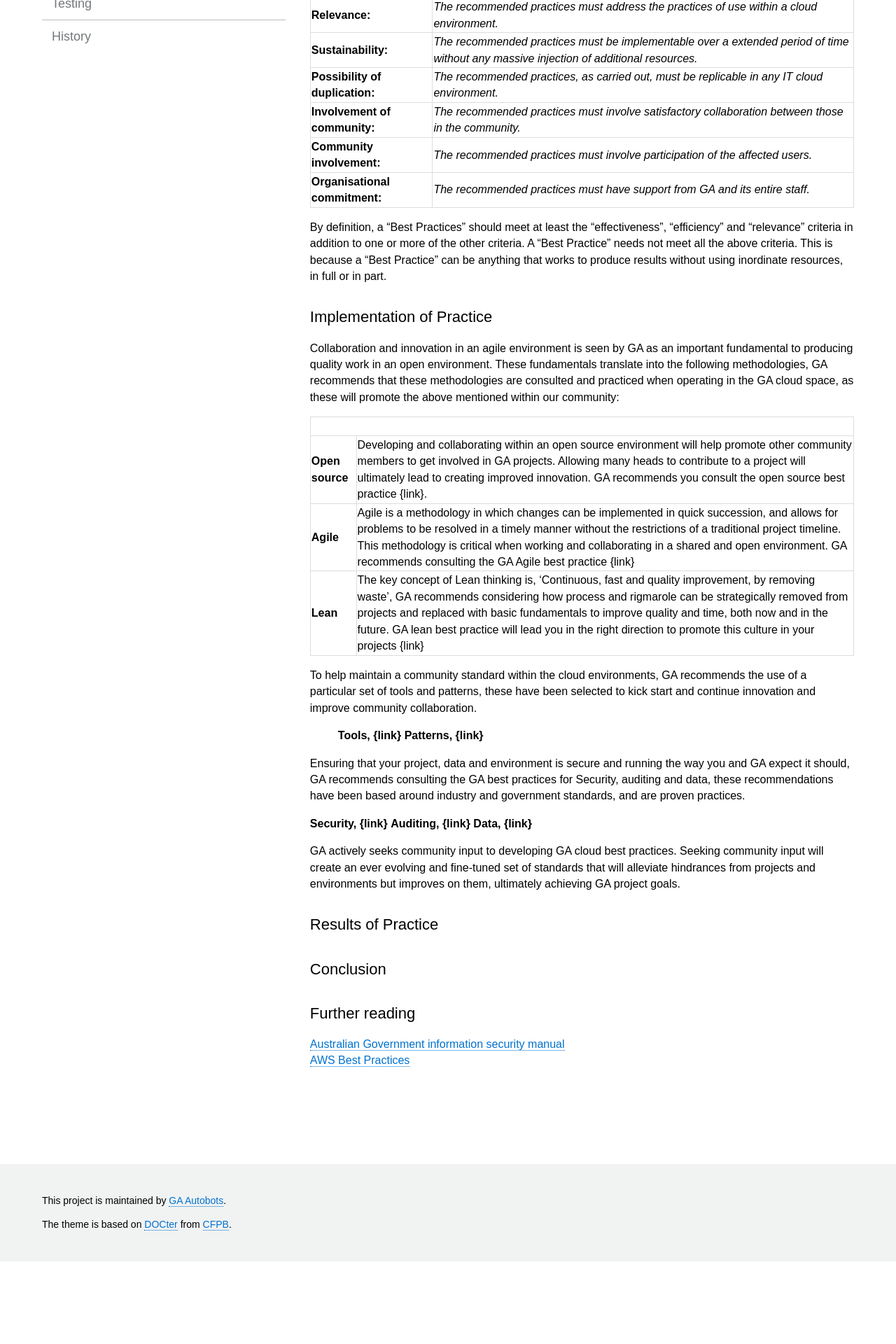
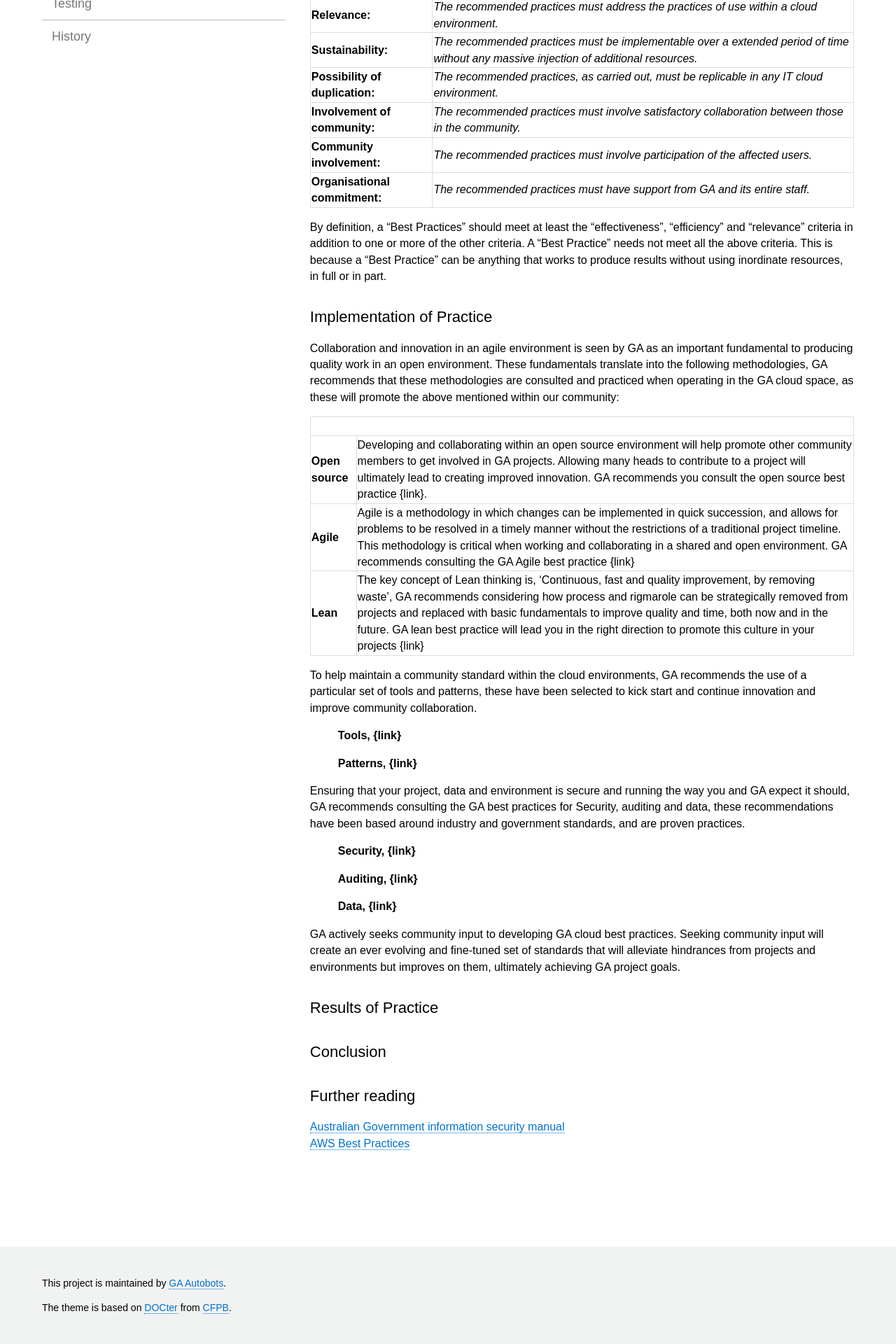
Before and after one commit to GeoscienceAustralia/cloud, a Jekyll site: the page built from docs/_pages/best_practices_index.md, in a window 1280 px wide. Shown: the part 681-2601 px from the top of the page at 70% size. Built offline with Jekyll 4.4.1, drawn with Linux system fonts in a browser that asks for light colours; before the commit the page ends 2483 px from its top, so only the background shows below that.

```diff
--- a/docs/_pages/best_practices_index.md
+++ b/docs/_pages/best_practices_index.md
@@ -36,14 +36,17 @@ Collaboration and innovation in an agile environment is seen by GA as an importa
 To help maintain a community standard within the cloud environments, GA recommends the use of a particular set of tools and patterns, these have been selected to kick start and continue innovation and improve community collaboration.
 
 > **Tools, {link}**
+
 > **Patterns, {link}**
 
 
 Ensuring that your project, data and environment is secure and running the way you and GA expect it should, GA recommends consulting the GA best practices for Security, auditing and data, these recommendations have been based around industry and government standards, and are proven practices.
 
-**Security, {link}**
-**Auditing, {link}**
-**Data, {link}**
+> **Security, {link}**
+
+> **Auditing, {link}**
+
+> **Data, {link}**
 
 GA actively seeks community input to developing GA cloud best practices. Seeking community input will create an ever evolving and fine-tuned set of standards that will alleviate hindrances from projects and environments but improves on them, ultimately achieving GA project goals.
 
```
